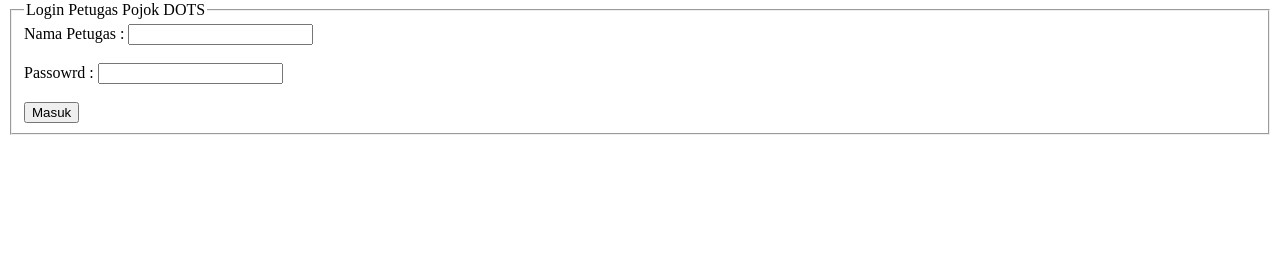
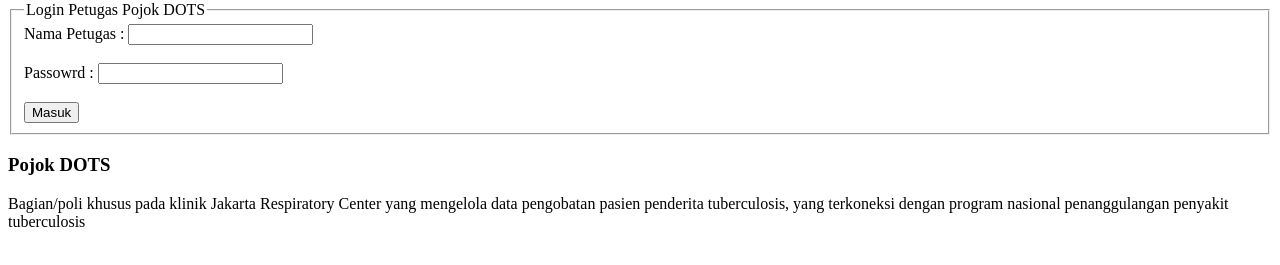
Before and after one commit to indraherin/belajar-git, a plain HTML site: page index.html in a window 1280 px wide. Shown: the part 79-344 px from the top of the page. Drawn offline with Linux system fonts and the light colour scheme.

Commit message:
Menambahkan header3 Pojok DOTS dan paragraf penjelasan tentang pojok DOTS

```diff
--- a/index.html
+++ b/index.html
@@ -14,5 +14,9 @@
         <input type="submit" name="" value="Masuk">
       </form>
     </fieldset>
+    <h3>Pojok DOTS</h3>
+    <p>Bagian/poli khusus pada klinik Jakarta Respiratory Center
+      yang mengelola data pengobatan pasien penderita tuberculosis, yang
+      terkoneksi dengan program nasional penanggulangan penyakit tuberculosis</p>
   </body>
 </html>
```
